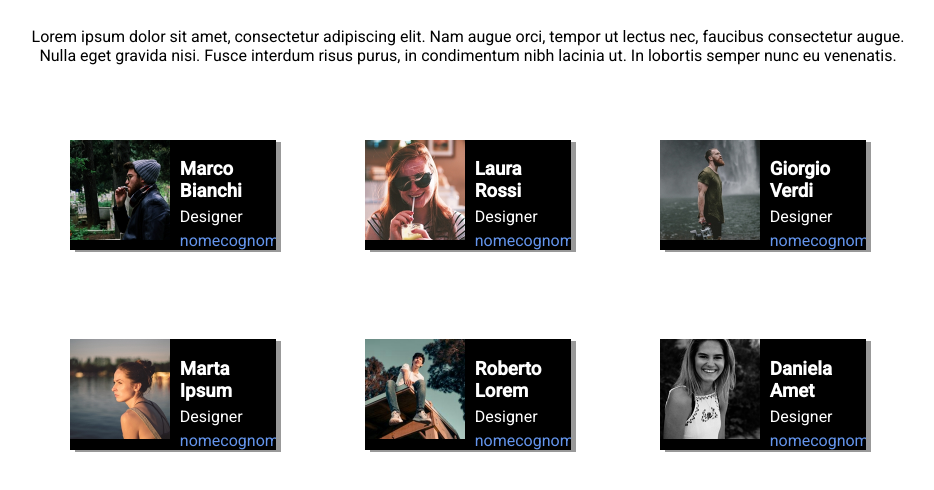
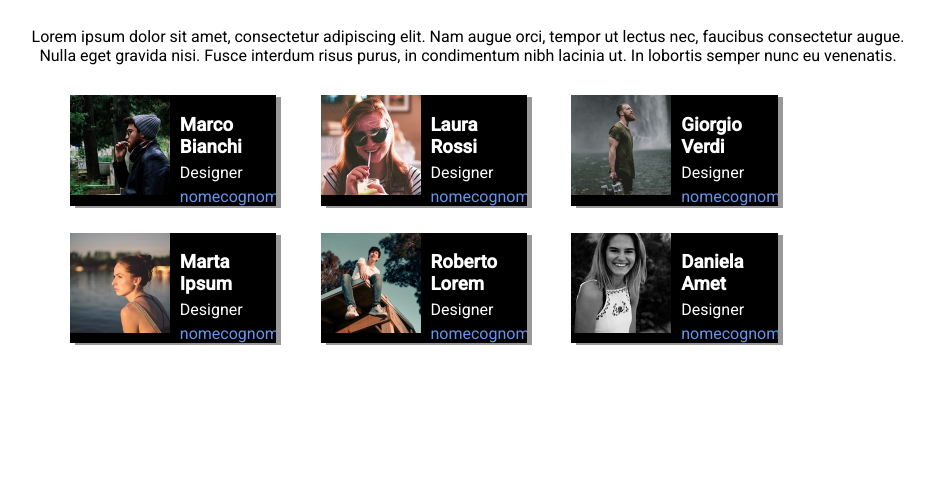
Before and after one commit to LucaPaolella/html-css-float-cards, a plain HTML site: page index.html in a window 1280 px wide. Shown: the part 62-552 px from the top of the page, without its empty margins (172-1106 px from the left). Drawn offline with Linux system fonts and the light colour scheme.

Commit message:
fine2 (?)

```diff
--- a/css/style.css
+++ b/css/style.css
@@ -41,7 +41,8 @@ main {
     box-shadow: 5px 2px #999999;
     float: left;
     width: calc(70% / 3);
-    margin: 5%;
+    margin-left: 5%;
+    margin-bottom: 3%;
     display: inline-block;
 }
 
```
